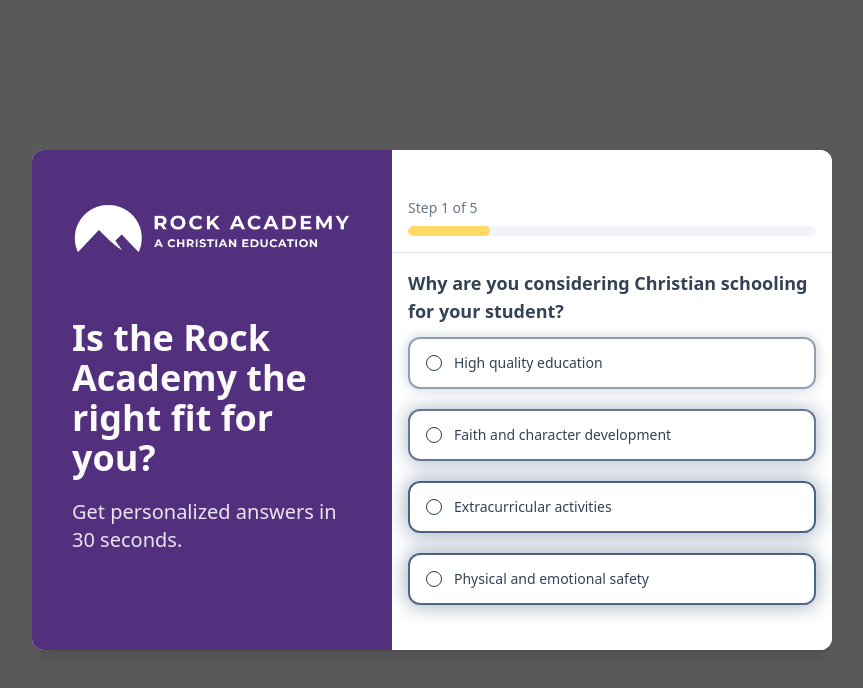
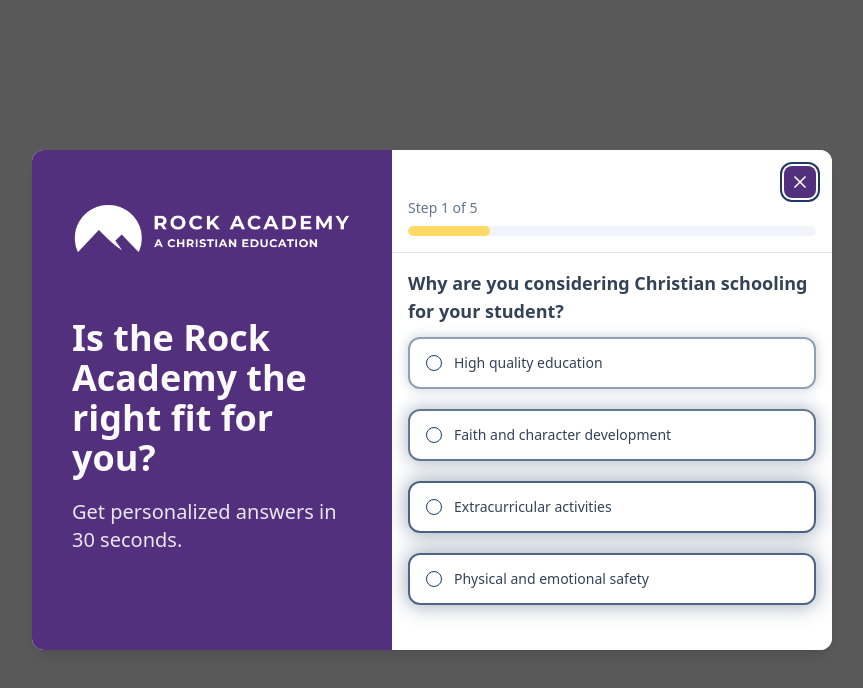
Before and after one commit to GoRecurrent/rock-popup, a React (Vite) app: page / in a window 1280 px wide. Shown: the top 688 px of the page, without its empty margins (208-1071 px from the left). Built offline with nearby package versions, Linux system fonts and the light colour scheme; the HTML template or start-up script is replaced by a standard one.

Commit message:
Reverted to commit 915d033813026853100683b8de5360a255596748

```diff
--- a/src/components/WizardModal.tsx
+++ b/src/components/WizardModal.tsx
@@ -410,7 +410,7 @@ const WizardModal = () => {
             </div>}
 
           {/* Right Content Area */}
-          <div className={`${currentStep === 6 ? 'w-full' : 'sm:w-[55%]'} bg-background flex flex-col h-full relative`} style={{ zIndex: 10005 }}>
+          <div className={`${currentStep === 6 ? 'w-full' : 'sm:w-[55%]'} bg-background flex flex-col h-full`}>
             {currentStep < 6 && <div className={`${currentStep === 1 ? 'hidden sm:block' : 'block'} p-4 pt-4 sm:pt-12 border-b border-border shrink-0`}>
                 <WizardProgress currentStep={currentStep} totalSteps={5} />
               </div>}
```
